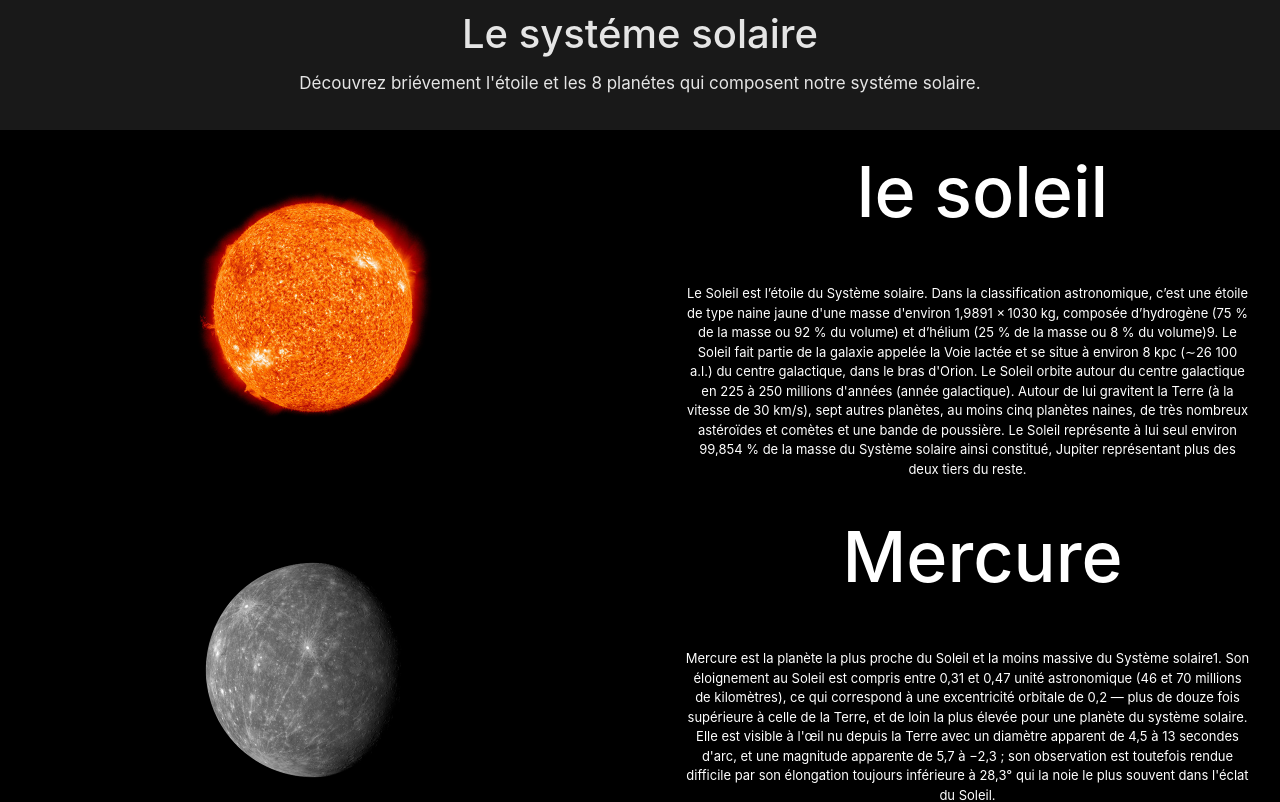
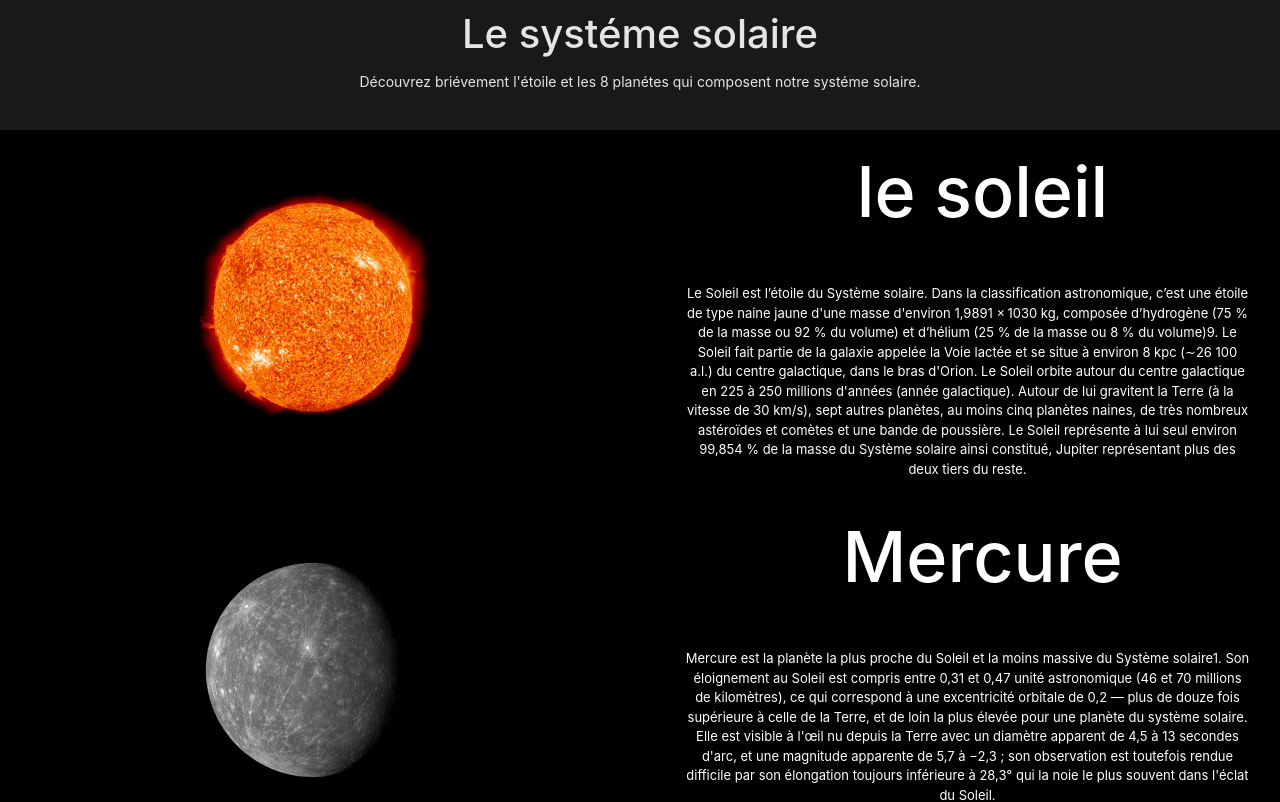
Before and after one commit to julien-tanguy/solar-system, a plain HTML site: page index.html in a window 1280 px wide. Shown: the top 802 px of the page. Drawn offline with nearby package versions, Linux system fonts and the light colour scheme.

Commit message:
modif p header

```diff
--- a/assets/css/style.css
+++ b/assets/css/style.css
@@ -50,6 +50,9 @@ footer p {
 }
 /*-----------------------------mobile------------------*/
 @media screen and (max-width: 1370px) {
+    header p {
+        font-size: 14px;
+    }
     .elementImg {
         height: 300px;
     }
```
